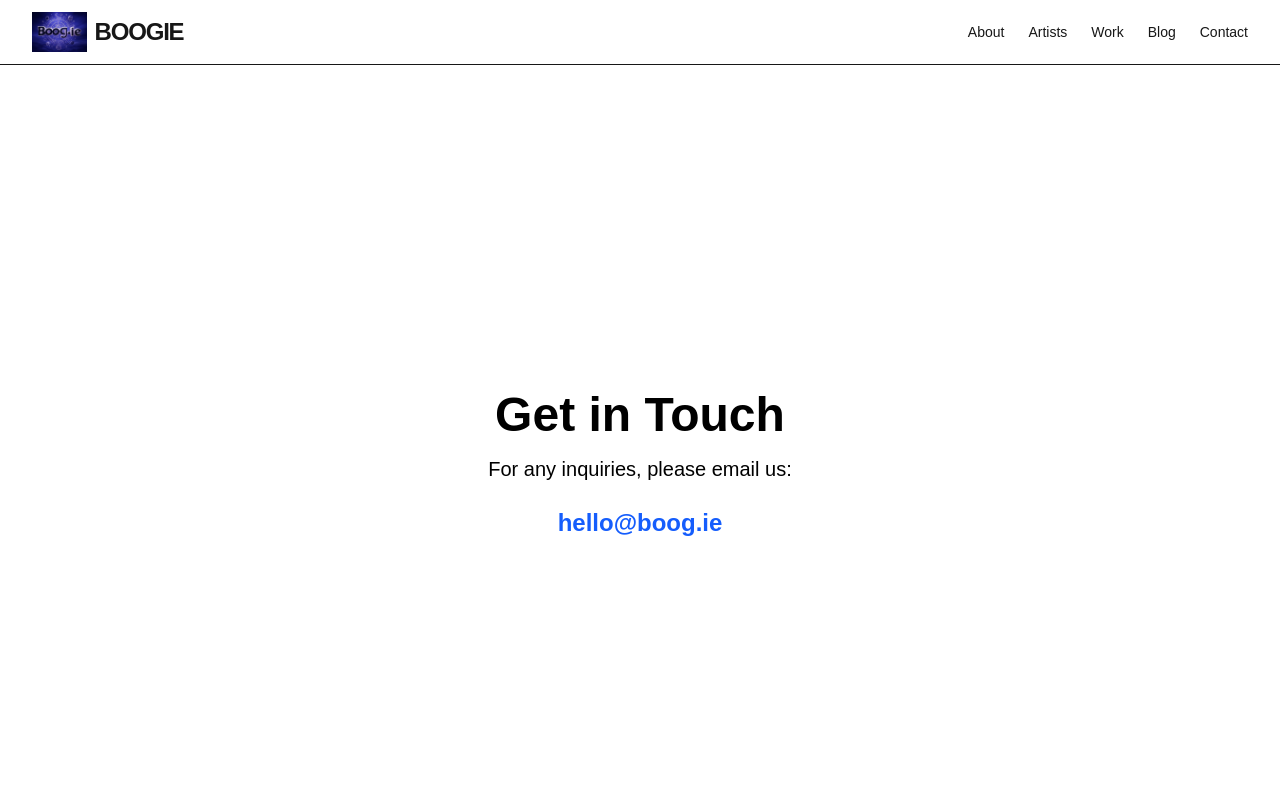
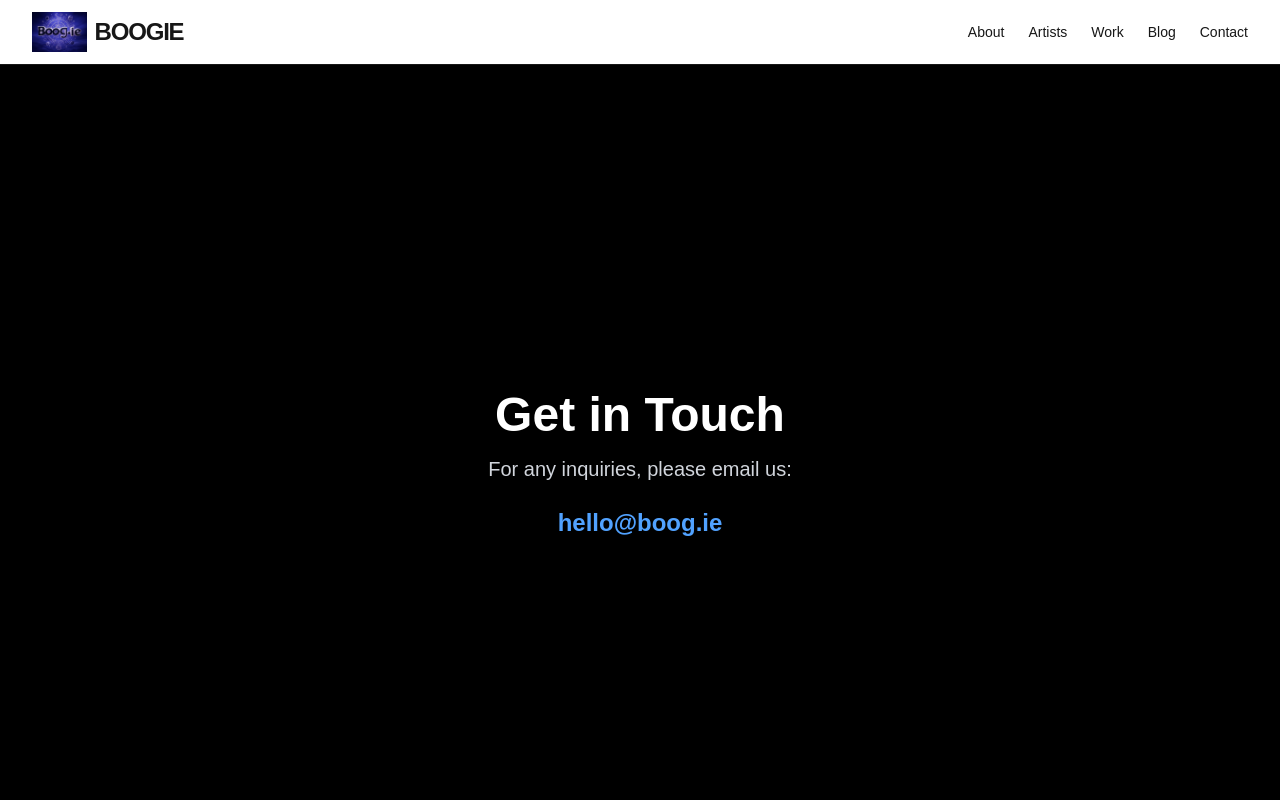
Before and after one commit to markotoole/boogiecc, a Next.js app: page /contact in a window 1280 px wide. Shown: the top 800 px of the page. Built offline with nearby package versions, Linux system fonts and the light colour scheme.

Commit message:
Update page.tsx

```diff
--- a/src/app/contact/page.tsx
+++ b/src/app/contact/page.tsx
@@ -1,19 +1,19 @@
-// A simple component to display contact information.
-// It includes basic styling to center the content.
+// A simple component to display contact information,
+// styled to match your website's dark background and light fonts.
 
 export default function ContactPage() {
   return (
-    <div className="bg-white text-black min-h-screen flex items-center justify-center">
+    <div className="bg-black text-white min-h-screen flex items-center justify-center">
       <div className="text-center p-8">
         <h1 className="text-4xl md:text-5xl font-bold mb-4">
           Get in Touch
         </h1>
-        <p className="text-lg md:text-xl mb-6">
+        <p className="text-lg md:text-xl mb-6 text-gray-300">
           For any inquiries, please email us:
         </p>
         <a
           href="mailto:hello@boog.ie"
-          className="text-xl md:text-2xl font-semibold text-blue-600 hover:underline"
+          className="text-xl md:text-2xl font-semibold text-blue-400 hover:underline"
         >
           hello@boog.ie
         </a>
```
